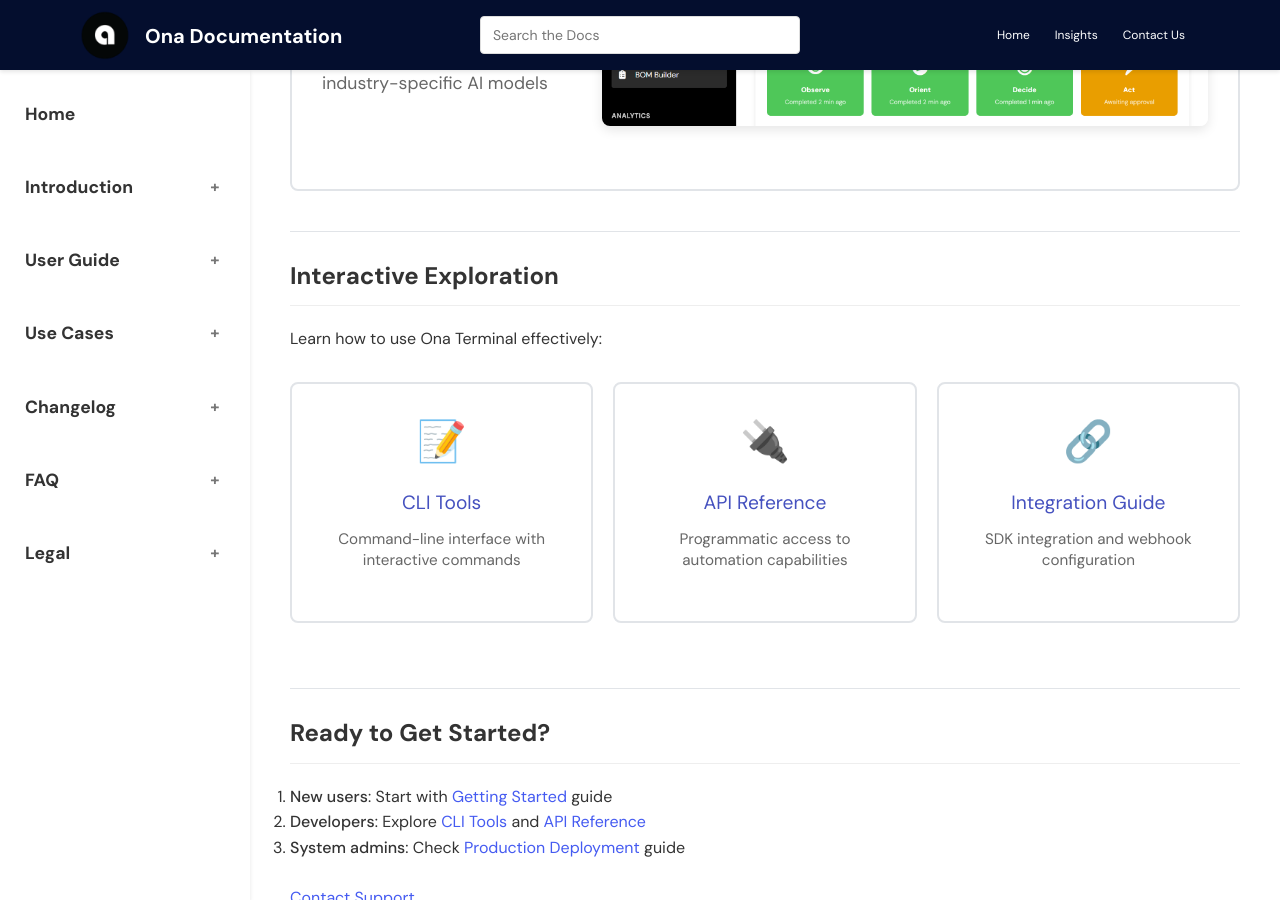
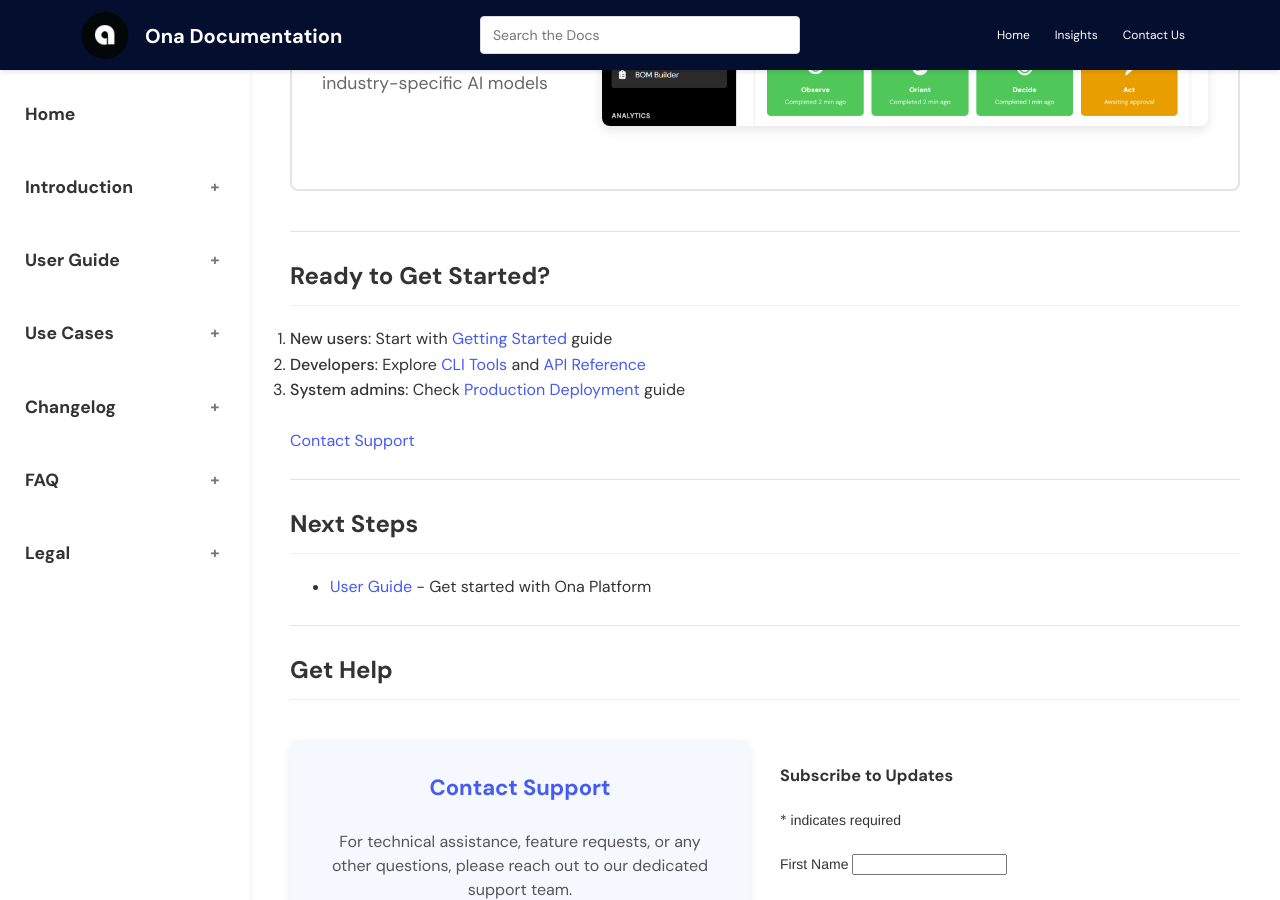
Before and after one commit to AsobaCloud/asobacode.github.io, a Jekyll site: the page built from index.md, in a window 1280 px wide and 900 px high, scrolled down 803 px. Built offline with Jekyll 4.4.1, drawn with Linux system fonts in a browser that asks for light colours; comment, search, counter and statistics services are not loaded.

Commit message:
docs: remove Interactive Exploration section from index page

```diff
--- a/index.md
+++ b/index.md
@@ -242,38 +242,6 @@ Transform reactive operations into proactive intelligence with industry-specific
 
 ---
 
-## Interactive Exploration
-
-Learn how to use Ona Terminal effectively:
-
-<div class="exploration-cards">
-  <div class="exploration-card">
-    <div class="exploration-icon">📝</div>
-    <div class="exploration-content">
-      <h3><a href="cli-tools.html">CLI Tools</a></h3>
-      <p>Command-line interface with interactive commands</p>
-    </div>
-  </div>
-
-  <div class="exploration-card">
-    <div class="exploration-icon">🔌</div>
-    <div class="exploration-content">
-      <h3><a href="api-reference.html">API Reference</a></h3>
-      <p>Programmatic access to automation capabilities</p>
-    </div>
-  </div>
-
-  <div class="exploration-card">
-    <div class="exploration-icon">🔗</div>
-    <div class="exploration-content">
-      <h3><a href="integration.html">Integration Guide</a></h3>
-      <p>SDK integration and webhook configuration</p>
-    </div>
-  </div>
-</div>
-
----
-
 ## Ready to Get Started?
 
 1. **New users**: Start with [Getting Started](getting-started.html) guide
```
